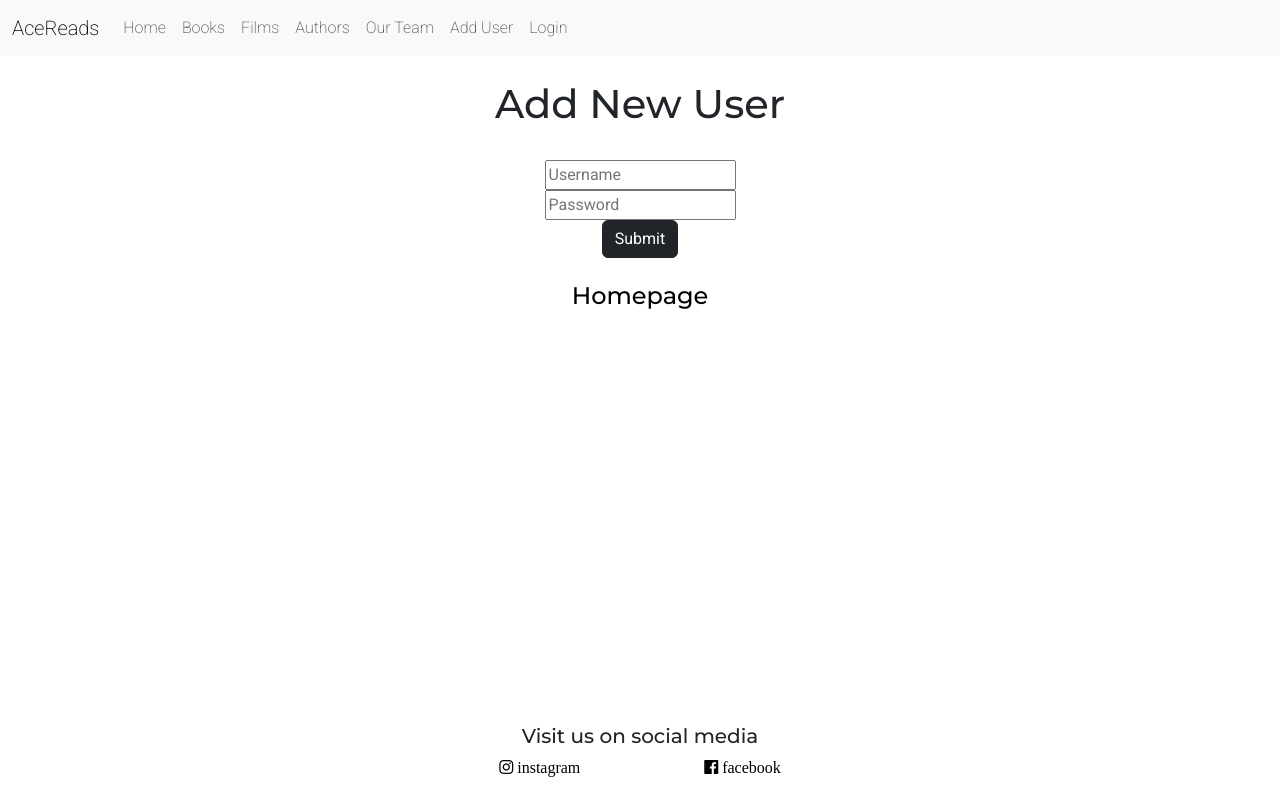
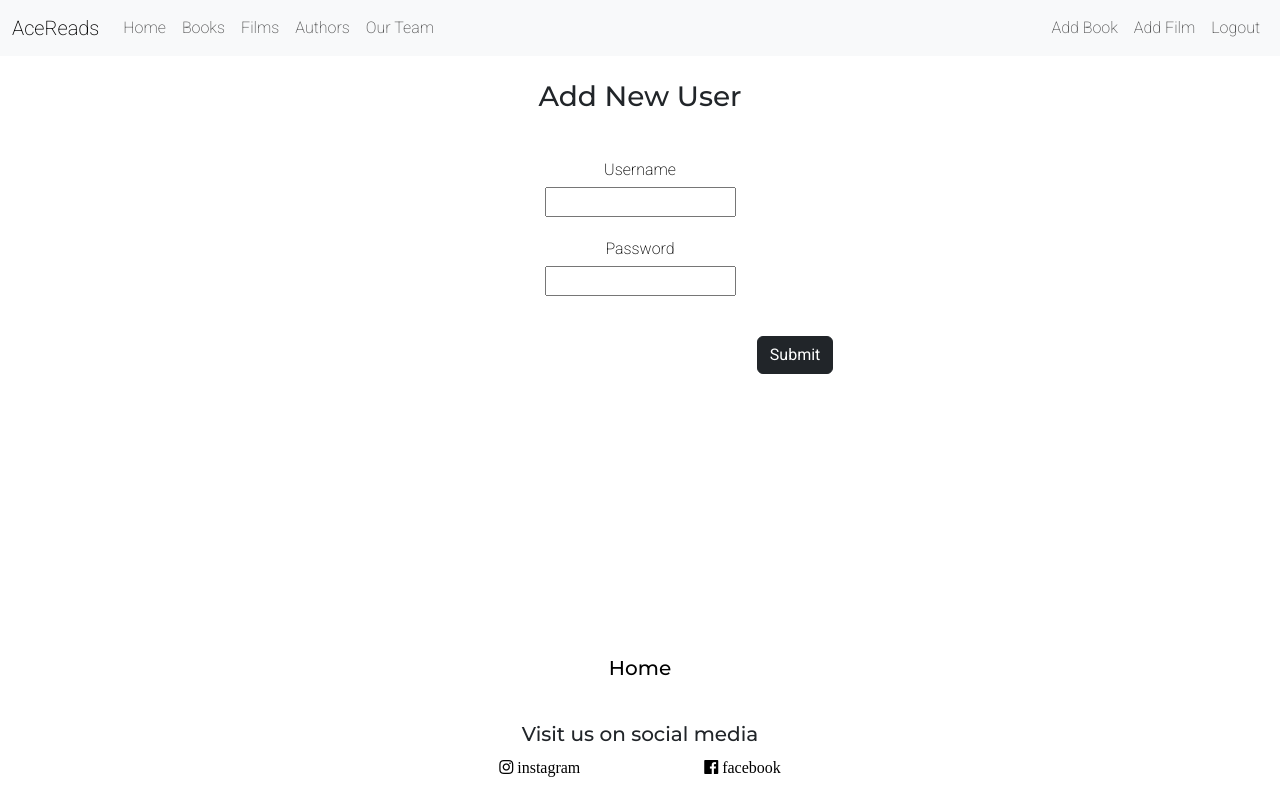
Before and after one commit to Ian-Blanshard/book_Store, a Flask app: page /users in a window 1280 px wide. Run offline with Flask 3, Linux system fonts and the light colour scheme; the visitor is signed in with stand-in values (Sample User, id 1); some libraries are stand-ins or nearby versions.

Commit message:
updated styles

```diff
--- a/app.py
+++ b/app.py
@@ -8,15 +8,32 @@ from lib.book import Book
 from lib.user import User
 from lib.film import Film
 from lib.login_required import login_required
+
 # instantiate a Flask app object
 app = Flask(__name__, static_folder='static')
 app.secret_key = "some_really_secret_key"
 
+# ========================================================================== #
+# ======================= GENERAL PAGES ROUTES ============================= #
+# ========================================================================== #
 
 # app routes
 @app.route("/", methods=["GET"])
 def index():
     return render_template("index.html")
+
+@app.route('/team', methods=['GET'])
+def get_team():
+    team = ["Dorothy", "Rose", "Blanche", "Sophia"]
+    return render_template("team.html", team=team)
+
+@app.route('/authors', methods=['GET'])
+def authors():
+    return render_template('authors.html')
+
+# ========================================================================== #
+# ================================ BOOK ROUTES ============================= #
+# ========================================================================== #
 
 @app.route('/books', methods=['GET'])
 def get_all_books():
@@ -25,7 +42,12 @@ def get_all_books():
     repository = BookRepository(connection).all()
     return render_template("books.html", books= repository)
 
-@app.route('/books', methods=['POST'])
+@app.route('/new_book', methods=['GET'])
+@login_required
+def add_book_form():
+    return render_template('add_new_book.html')
+
+@app.route('/new_book', methods=['POST'])
 @login_required
 def add_book_to_database():
     connection = DatabaseConnection()
@@ -34,6 +56,37 @@ def add_book_to_database():
     repository = BookRepository(connection)
     repository.add_book(Book(data['title'], data['author']))
     return redirect('/books')
+
+# ========================================================================== #
+# =============================== FILMS ROUTES ============================= #
+# ========================================================================== #
+
+@app.route('/films', methods=['GET'])
+def get_all_films():
+    connection = DatabaseConnection()
+    connection.connect()
+    film_repository = FilmRepository(connection)
+    films = film_repository.all()
+    return render_template("films.html", films=films)
+
+@app.route('/new_film', methods=['GET'])
+@login_required
+def add_film_form():
+    return render_template('add_new_film.html')
+
+@app.route('/new_film', methods=["POST"])
+@login_required
+def create_new_film():
+    connection = DatabaseConnection()
+    connection.connect()
+    repo = FilmRepository(connection)
+    film = request.form
+    repo.add(Film(title=film['title'], release_year=film['release_year']))
+    return redirect('/films')
+
+# ========================================================================== #
+# ========================== USER/LOGIN ROUTES ============================= #
+# ========================================================================== #
 
 @app.route('/users', methods=['GET'])
 def get_user_form():
@@ -66,34 +119,10 @@ def submit_login_form():
     else:
         return redirect('sessions/new')
 
-@app.route('/team', methods=['GET'])
-def get_team():
-    team = ["Dorothy", "Rose", "Blanche", "Sophia"]
-    return render_template("team.html", team=team)
-
-@app.route('/authors', methods=['GET'])
-def authors():
-    return render_template('authors.html')
-
-
-# # ======== FILMS ROUTES ========
-
-@app.route('/films', methods=['GET'])
-def get_all_films():
-    connection = DatabaseConnection()
-    connection.connect()
-    film_repository = FilmRepository(connection)
-    films = film_repository.all()
-    return render_template("films.html", films=films)
-
-@app.route('/films', methods=["POST"])
-def create_new_film():
-    connection = DatabaseConnection()
-    connection.connect()
-    repo = FilmRepository(connection)
-    film = request.form
-    repo.add(Film(title=film['title'], release_year=film['release_year']))
-    return redirect('/films')
+@app.route('/logout', methods=['GET'])
+def logout():
+    session.clear()
+    return redirect('/')
 
 
 # make the server run in response to `python app.py`
--- a/static/styles.css
+++ b/static/styles.css
@@ -3,8 +3,9 @@ body, li {
     font-family:'roboto', sans-serif;
     font-weight: 200;
 }
-h1, h4, h5 {
+h1, h3, h4, h5 {
     font-family:'montserrat', sans-serif;
+    margin: 0px;
 }
 
 li, a {
@@ -28,3 +29,28 @@ li, a {
 .spacer {
     margin: 20px;
 }
+
+.footer-text {
+    margin: 10px;
+}
+
+.list-group-item {
+    padding: 25px;
+}
+
+.list-text {
+    font-size: 20px;
+}
+
+.form-list{
+    padding-top: 20px;
+    padding-bottom: 5px;
+}
+
+.form-button {
+    margin: 40px 20px;
+}
+
+.fixed-bottom {
+    margin-bottom: 120px;
+}
--- a/templates/layout.html
+++ b/templates/layout.html
@@ -37,21 +37,37 @@
         </li>
         <li class="nav-item">
           <a class="nav-link" href="/team">Our Team</a>
-        <li class="nav-item">
-          <a class="nav-link" href="/users">Add User</a>
         </li>
+      </ul>
+      <ul class="navbar-nav ms-auto">
+        {% if not session.get('user_id') %}
         <li class="nav-item">
           <a class="nav-link" href="/sessions/new">Login</a>
         </li>
+        <li class="nav-item">
+          <a class="nav-link" href="/users">Create user</a>
         </li>
+        {% endif %}
+        {% if session.get('user_id') %}
+        <li class="nav-item">
+          <a class="nav-link" href="/new_book">Add Book</a>
+        </li>
+        <li class="nav-item">
+          <a class="nav-link" href="/new_film">Add Film</a>
+        </li>
+        <li class="nav-item">
+          <a class="nav-link" href="/logout">Logout</a>
+        </li>
+        {% endif %}
       </ul>
     </div>
   </div>
 </nav>
+
 <br>
     {% block content %}{% endblock%}
     <footer class="footer">
-    <h5>
+    <h5 class="footer-text">
         Visit us on social media
     </h5>
           <a
--- a/templates/signup_form.html
+++ b/templates/signup_form.html
@@ -1,15 +1,30 @@
 {% extends 'layout.html' %}
 {% block title %} Add User {% endblock %}
 {% block content %}
-    <h1>Add New User</h1>
+    <h3>Add New User</h3>
     <br>
-    <form method="POST" action="/users">
-        <input type="text" name="username" placeholder="Username" required>
-        <br>
-        <input type="text" name="password" placeholder="Password" required>
-        <br>
-        <input class="btn btn-dark" type="submit">
-    </form>
-    <br>
-    <h4><a href='/'>Homepage</a></h4>
+    <div class="list-container mx-auto col-4">
+        <form method="POST" action="/users">
+            <ul class="list-group ">
+                <li class="form-list">
+                    <label for="username">Username</label>
+                    </li>
+                    <li>
+                    <input type="text" name="username" required>
+                </li>
+                <li class="form-list">
+                    <label for="password">Password</label>
+                    </li>
+                    <li>
+                    <input type="text" name="password" required>
+                </li>
+                <li class="text-end">
+                    <input class="btn btn-dark form-button" type="submit">
+                </li>
+            </ul>
+        </form>
+    </div>
+    <div class="fixed-bottom text-center">
+        <h5><a href='/'>Home</a></h5>
+    </div>
 {% endblock %}
```
Also changed, not shown: templates/add_new_book.html (added, +30 -0 lines), templates/add_new_film.html (added, +30 -0 lines), templates/authors.html (+6 -3 lines), templates/books.html (+7 -13 lines), templates/films.html (+6 -13 lines), templates/index.html (+5 -6 lines), templates/login_form.html (+24 -10 lines), templates/team.html (+10 -6 lines), tests/conftest.py (+13 -0 lines), tests/test_books_page.py (+11 -22 lines), tests/test_create_film.py (+3 -3 lines), tests/test_films_page.py (+17 -7 lines), tests/test_login_form_page.py (+2 -2 lines), .github/workflows/deploy.yml, 1 other file.
